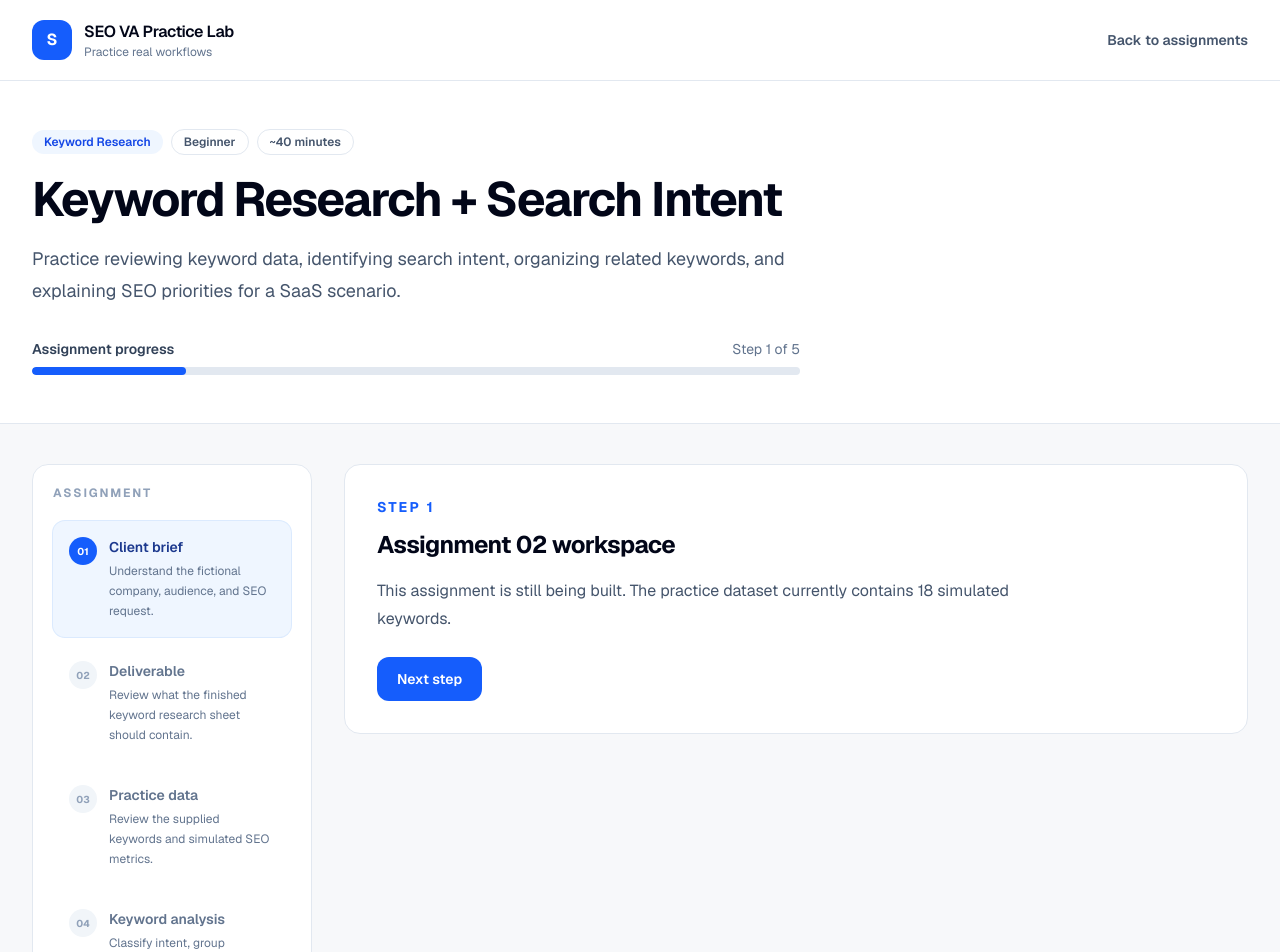
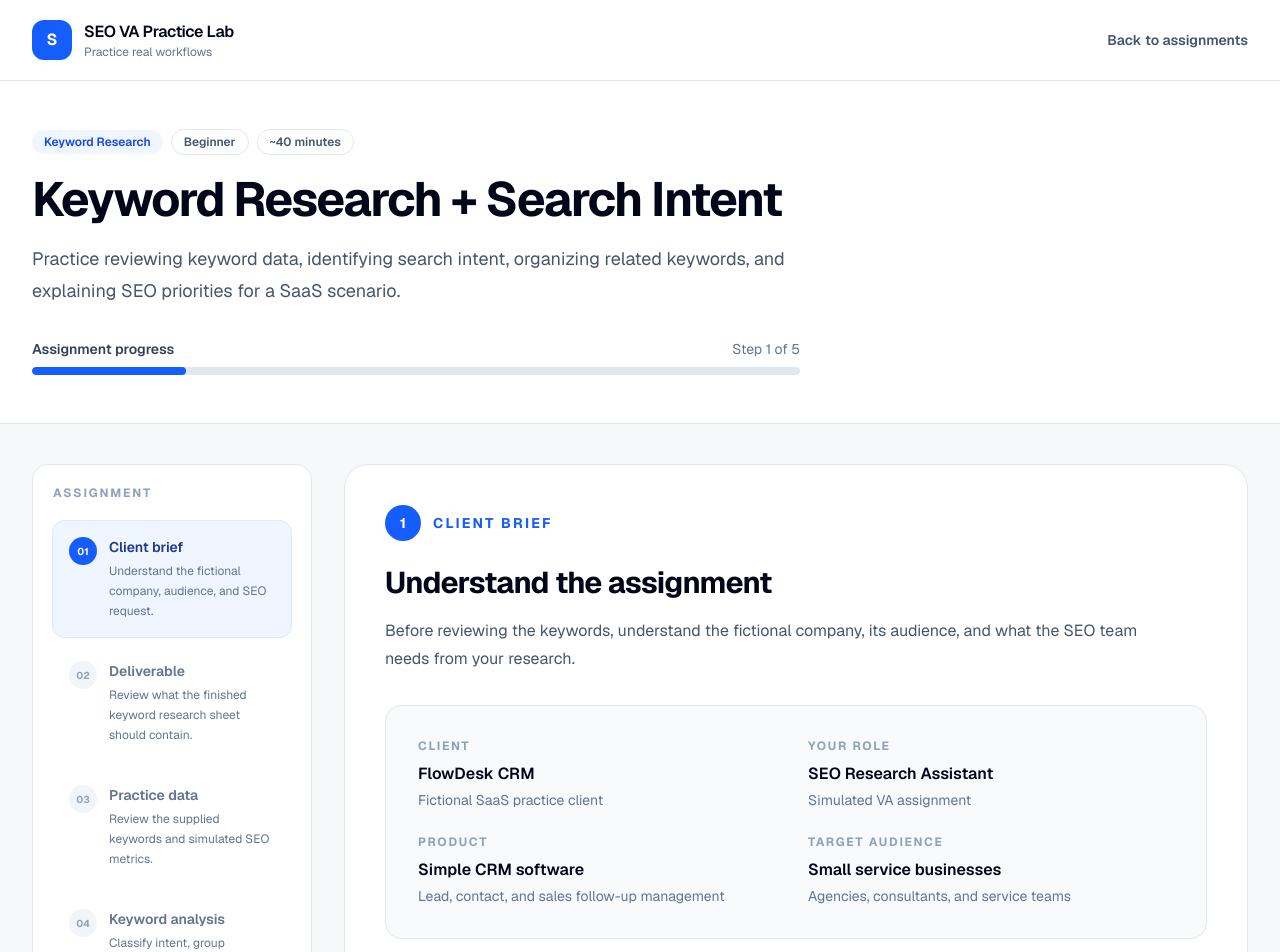
Before and after one commit to edumbao/seo-va-practice-lab, a Next.js app: page /assignments/keyword-research-search-intent in a window 1280 px wide. Shown: the top 952 px of the page. Built offline with nearby package versions, Linux system fonts and the light colour scheme.

Commit message:
feat: add keyword research client brief

```diff
--- a/src/app/assignments/keyword-research-search-intent/AssignmentWorkspace.tsx
+++ b/src/app/assignments/keyword-research-search-intent/AssignmentWorkspace.tsx
@@ -6,6 +6,7 @@ import AssignmentHeader from "../components/AssignmentHeader";
 import AssignmentSidebar, {
   type AssignmentStep,
 } from "../components/AssignmentSidebar";
+import ClientBriefStep from "./components/ClientBriefStep";
 
 export type PracticeKeyword = {
   id: string;
@@ -77,6 +78,13 @@ export default function AssignmentWorkspace({
         />
 
         <section>
+          {currentStep === 1 && (
+            <ClientBriefStep
+              onContinue={() => setCurrentStep(2)}
+            />
+          )}
+
+          {currentStep > 1 && (
             <div className="rounded-2xl border border-slate-200 bg-white p-6 sm:p-8">
               <p className="text-sm font-bold uppercase tracking-[0.16em] text-blue-600">
                 Step {currentStep}
@@ -92,7 +100,6 @@ export default function AssignmentWorkspace({
               </p>
 
               <div className="mt-6 flex flex-wrap gap-3">
-              {currentStep > 1 && (
                 <button
                   type="button"
                   onClick={() =>
@@ -102,7 +109,6 @@ export default function AssignmentWorkspace({
                 >
                   Previous step
                 </button>
-              )}
 
                 {currentStep < assignmentSteps.length && (
                   <button
@@ -117,6 +123,7 @@ export default function AssignmentWorkspace({
                 )}
               </div>
             </div>
+          )}
         </section>
       </div>
     </>
--- /dev/null
+++ b/src/app/assignments/keyword-research-search-intent/components/ClientBriefStep.tsx
@@ -0,0 +1,164 @@
+type ClientBriefStepProps = {
+  onContinue: () => void;
+};
+
+const tasks = [
+  "Review the supplied keyword dataset and its simulated SEO metrics.",
+  "Classify the likely search intent behind each keyword.",
+  "Organize related keywords into useful topic groups.",
+  "Assign a practical research priority to each keyword.",
+  "Explain your reasoning so another member of the SEO team can understand your decisions.",
+];
+
+export default function ClientBriefStep({
+  onContinue,
+}: ClientBriefStepProps) {
+  return (
+    <div className="rounded-3xl border border-slate-200 bg-white p-7 sm:p-10">
+      <div className="flex items-center gap-3">
+        <span className="flex h-9 w-9 items-center justify-center rounded-full bg-blue-600 text-sm font-bold text-white">
+          1
+        </span>
+
+        <p className="text-sm font-bold uppercase tracking-[0.16em] text-blue-600">
+          Client Brief
+        </p>
+      </div>
+
+      <h2 className="mt-6 text-3xl font-bold tracking-tight">
+        Understand the assignment
+      </h2>
+
+      <p className="mt-4 max-w-3xl leading-7 text-slate-600">
+        Before reviewing the keywords, understand the fictional company,
+        its audience, and what the SEO team needs from your research.
+      </p>
+
+      <div className="mt-8 rounded-2xl border border-slate-200 bg-[#f8fafc] p-6 sm:p-8">
+        <div className="grid gap-6 sm:grid-cols-2">
+          <div>
+            <p className="text-xs font-bold uppercase tracking-[0.14em] text-slate-400">
+              Client
+            </p>
+            <p className="mt-2 font-semibold">FlowDesk CRM</p>
+            <p className="mt-1 text-sm text-slate-500">
+              Fictional SaaS practice client
+            </p>
+          </div>
+
+          <div>
+            <p className="text-xs font-bold uppercase tracking-[0.14em] text-slate-400">
+              Your role
+            </p>
+            <p className="mt-2 font-semibold">SEO Research Assistant</p>
+            <p className="mt-1 text-sm text-slate-500">
+              Simulated VA assignment
+            </p>
+          </div>
+
+          <div>
+            <p className="text-xs font-bold uppercase tracking-[0.14em] text-slate-400">
+              Product
+            </p>
+            <p className="mt-2 font-semibold">
+              Simple CRM software
+            </p>
+            <p className="mt-1 text-sm text-slate-500">
+              Lead, contact, and sales follow-up management
+            </p>
+          </div>
+
+          <div>
+            <p className="text-xs font-bold uppercase tracking-[0.14em] text-slate-400">
+              Target audience
+            </p>
+            <p className="mt-2 font-semibold">
+              Small service businesses
+            </p>
+            <p className="mt-1 text-sm text-slate-500">
+              Agencies, consultants, and service teams
+            </p>
+          </div>
+        </div>
+      </div>
+
+      <div className="mt-8">
+        <p className="text-xs font-bold uppercase tracking-[0.16em] text-slate-400">
+          Client request
+        </p>
+
+        <div className="mt-3 rounded-2xl border-l-4 border-blue-600 bg-blue-50 p-6">
+          <p className="leading-7 text-slate-700">
+            We&apos;re preparing a content plan for FlowDesk CRM and have
+            collected an initial list of keywords related to CRM software,
+            lead management, customer management, and sales follow-up.
+          </p>
+
+          <p className="mt-4 leading-7 text-slate-700">
+            Review the supplied keyword data and organize it into a
+            research sheet that the SEO team can use during content
+            planning. Identify likely search intent, group related
+            keywords, set a practical research priority, and explain your
+            reasoning.
+          </p>
+        </div>
+      </div>
+
+      <div className="mt-8">
+        <h3 className="text-xl font-bold">Your task</h3>
+
+        <div className="mt-4 grid gap-3">
+          {tasks.map((task, index) => (
+            <div
+              key={task}
+              className="flex gap-4 rounded-xl border border-slate-200 p-4"
+            >
+              <div className="flex h-7 w-7 shrink-0 items-center justify-center rounded-full bg-slate-100 text-xs font-bold text-slate-600">
+                {index + 1}
+              </div>
+
+              <p className="text-sm leading-6 text-slate-700">
+                {task}
+              </p>
+            </div>
+          ))}
+        </div>
+      </div>
+
+      <div className="mt-8 rounded-2xl bg-blue-50 p-5 ring-1 ring-blue-100">
+        <p className="font-semibold text-blue-950">
+          Your role is to organize the research, not create the final SEO strategy.
+        </p>
+
+        <p className="mt-2 text-sm leading-6 text-blue-900/80">
+          Do not rank keywords by search volume alone. Consider likely
+          search intent, relevance to the fictional product and audience,
+          competition, and how the keyword could support a content plan.
+        </p>
+      </div>
+
+      <div className="mt-5 rounded-2xl bg-amber-50 p-5 ring-1 ring-amber-100">
+        <p className="font-semibold text-amber-950">
+          Remember: this is a practice assignment.
+        </p>
+
+        <p className="mt-2 text-sm leading-6 text-amber-900/80">
+          FlowDesk CRM is fictional, and the keyword metrics used in this
+          assignment are simulated practice data. They are not current
+          values from an SEO platform. The goal is to practice the
+          workflow and create a simulated work sample.
+        </p>
+      </div>
+
+      <div className="mt-10 flex justify-end border-t border-slate-200 pt-7">
+        <button
+          type="button"
+          onClick={onContinue}
+          className="inline-flex min-h-12 items-center justify-center rounded-xl bg-blue-600 px-6 py-3 font-semibold text-white transition hover:bg-blue-700"
+        >
+          Continue to deliverable
+        </button>
+      </div>
+    </div>
+  );
+}
```
Lines whose indentation alone changed are shown as unchanged.
